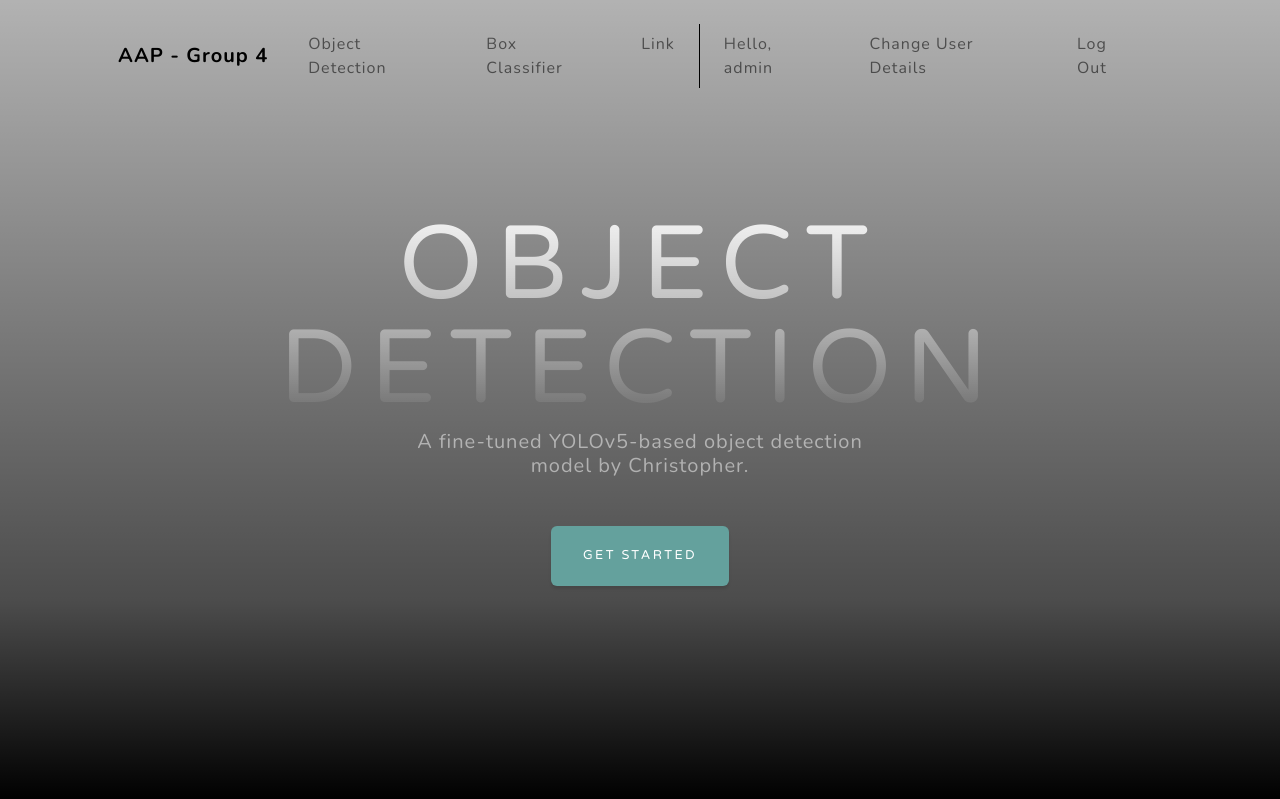
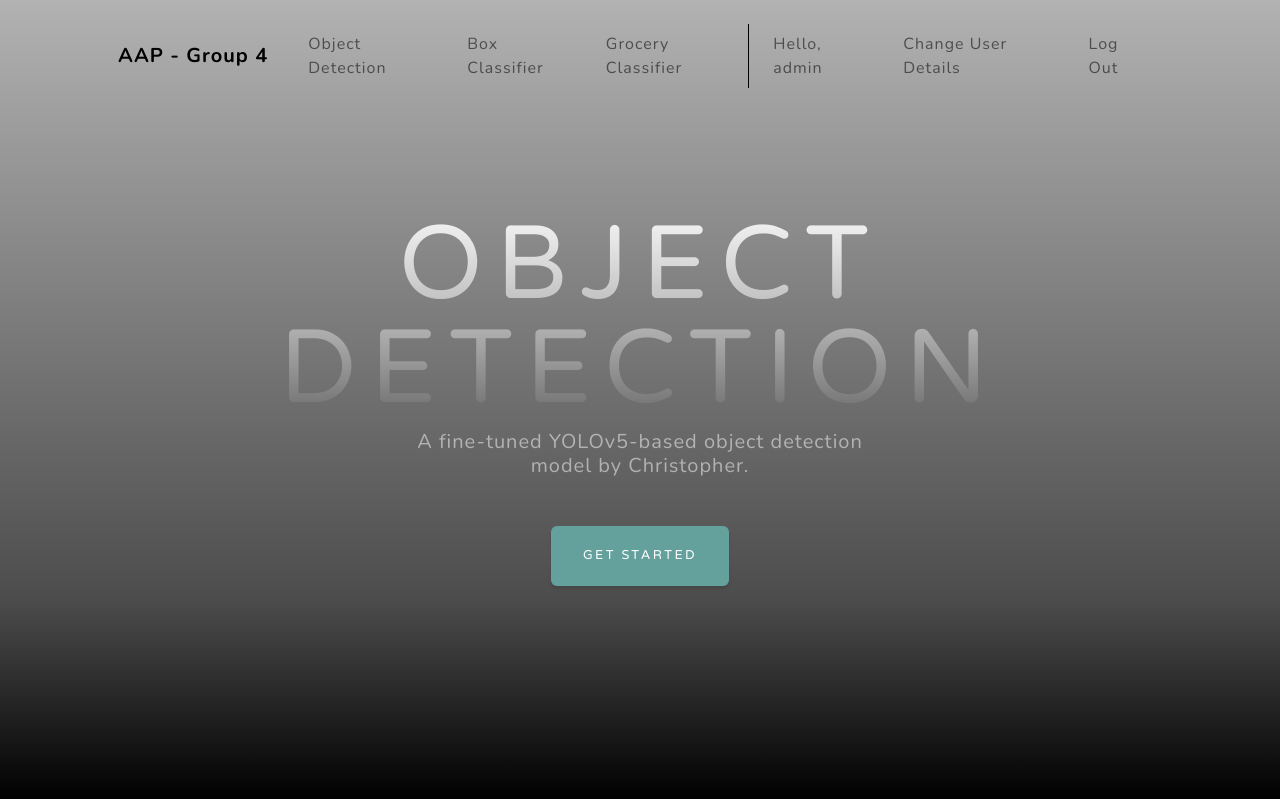
Before and after one commit to chris32939/AAP-group4, a Flask app: page /objectDetection in a window 1280 px wide. Shown: the top 799 px of the page. Run offline with Flask 3, Linux system fonts and the light colour scheme; a user stored in the database is signed in; data that the repository does not hold is empty; parts of the project's set-up code (start-up, migrations or seed data) failed here and were passed over; some libraries are stand-ins or nearby versions.

Commit message:
Update: Add 'grocery classifier' to navigation bar of 'index.html' and 'objectDetection.html'

```diff
--- a/flaskapp/templates/index.html
+++ b/flaskapp/templates/index.html
@@ -28,8 +28,7 @@
                     <ul class="navbar-nav ms-auto">
                         <li class="nav-item"><a class="nav-link" href="{{ url_for('objectDetection') }}">Object Detection</a></li>
                         <li class="nav-item"><a class="nav-link" href="{{ url_for('box_class') }}">Box Classifier</a></li>
-                        <li class="nav-item"><a class="nav-link" href="#">Link</a></li>
-                        <li class="nav-item"><a class="nav-link" href="#">Link</a></li>
+                        <li class="nav-item"><a class="nav-link" href="{{ url_for('grocery_classifier') }}">Grocery Classifier</a></li>
 
                         <li class="nav-item d-flex align-items-center">
                             <span class="nav-link nav-username">Hello, {{ username }}</span>
--- a/flaskapp/templates/objectDetection.html
+++ b/flaskapp/templates/objectDetection.html
@@ -28,7 +28,7 @@
                     <ul class="navbar-nav ms-auto">
                         <li class="nav-item"><a class="nav-link" href="{{ url_for('objectDetection') }}">Object Detection</a></li>
                         <li class="nav-item"><a class="nav-link" href="{{ url_for('box_class') }}">Box Classifier</a></li>
-                        <li class="nav-item"><a class="nav-link" href="#">Link</a></li>
+                        <li class="nav-item"><a class="nav-link" href="{{ url_for('grocery_classifier') }}">Grocery Classifier</a></li>
                         <li class="nav-item d-flex align-items-center">
                             <span class="nav-link nav-username">Hello, {{ username }}</span>
                         </li>
```
